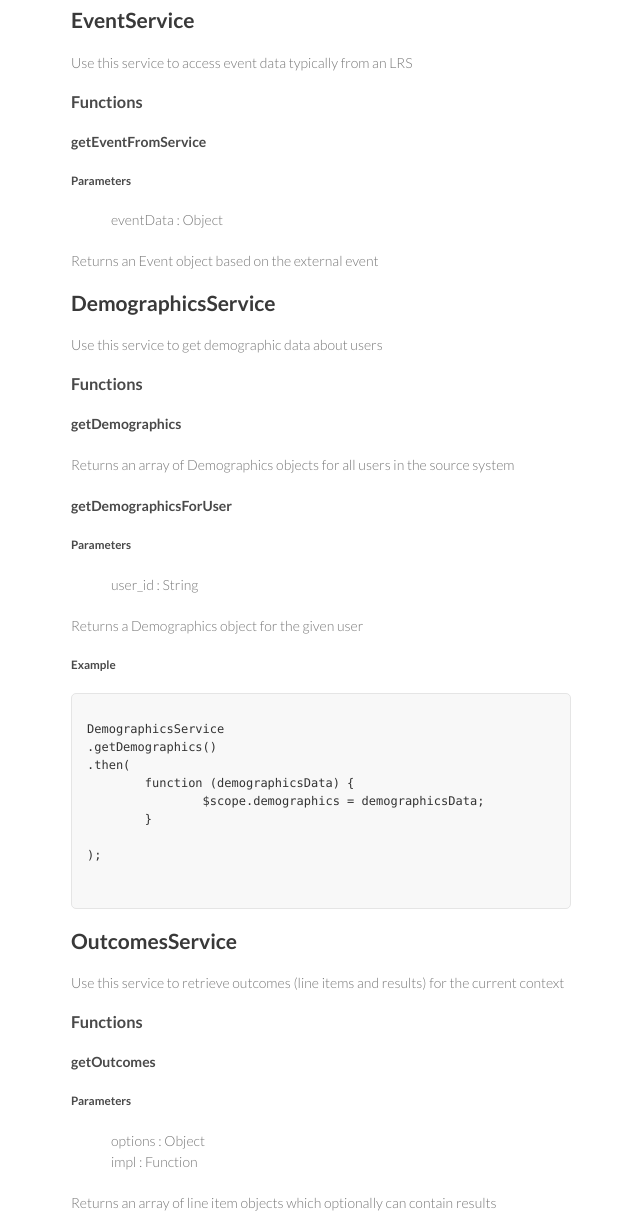
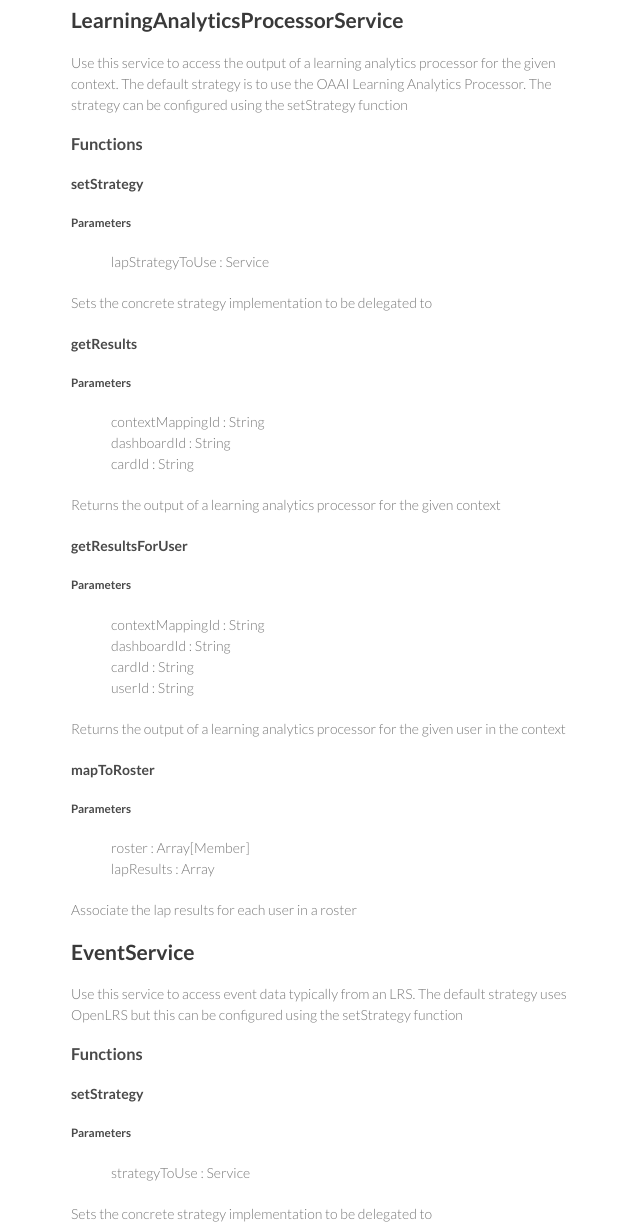
Before and after one commit to Apereo-Learning-Analytics-Initiative/OpenDashboard-legacy, a plain HTML site: page index.html in a window 1280 px wide. Shown: the part 2940-4167 px from the top of the page, without its empty margins (499-1139 px from the left). Drawn offline with Linux system fonts and the light colour scheme.

Commit message:
service documentation

```diff
--- a/index.html
+++ b/index.html
@@ -164,15 +164,72 @@ angular
        	<p>Returns the current User object</p>
         <h4>getInbound_LTI_Launch</h4>
        	<p>Returns an object containing the inbound LTI launch parameters</p>
+        <h2>LearningAnalyticsProcessorService</h2>
+        <p>Use this service to access the output of a learning analytics processor for the given context.
+        	The default strategy is to use the OAAI Learning Analytics Processor. The strategy can be configured using the setStrategy function</p>
+        <h3>Functions</h3>
+        <h4>setStrategy</h4>
+        <h5>Parameters</h5>
+        <ul style="list-style-type:none">
+            <li>lapStrategyToUse : Service</li>
+        </ul>
+        <p>Sets the concrete strategy implementation to be delegated to</p>
+        <h4>getResults</h4>
+        <h5>Parameters</h5>
+        <ul style="list-style-type:none">
+            <li>contextMappingId : String</li>
+            <li>dashboardId : String</li>
+            <li>cardId : String</li>
+        </ul>
+        <p>Returns the output of a learning analytics processor for the given context</p>
+        <h4>getResultsForUser</h4>
+        <h5>Parameters</h5>
+        <ul style="list-style-type:none">
+            <li>contextMappingId : String</li>
+            <li>dashboardId : String</li>
+            <li>cardId : String</li>
+            <li>userId : String</li>
+        </ul>
+        <p>Returns the output of a learning analytics processor for the given user in the context</p>
+        <h4>mapToRoster</h4>
+        <h5>Parameters</h5>
+        <ul style="list-style-type:none">
+            <li>roster : Array[Member]</li>
+            <li>lapResults : Array</li>
+        </ul>
+        <p>Associate the lap results for each user in a roster</p>
         <h2>EventService</h2>
-        <p>Use this service to access event data typically from an LRS</p>
+        <p>Use this service to access event data typically from an LRS. The default strategy uses OpenLRS but this can be configured using the setStrategy function</p>
         <h3>Functions</h3>
+        <h4>setStrategy</h4>
+        <h5>Parameters</h5>
+        <ul style="list-style-type:none">
+            <li>strategyToUse : Service</li>
+        </ul>
+        <p>Sets the concrete strategy implementation to be delegated to</p>
         <h4>getEventFromService</h4>
         <h5>Parameters</h5>
         <ul style="list-style-type:none">
             <li>eventData : Object</li>
         </ul>
         <p>Returns an Event object based on the external event</p>
+        <h4>getEvents</h4>
+        <h5>Parameters</h5>
+        <ul style="list-style-type:none">
+            <li>contextMappingId : String</li>
+            <li>dashboardId : String</li>
+            <li>cardId : String</li>
+        </ul>
+        <p>Returns the events as normalized Event objects for the given context</p>
+        <h4>getEventsForUser</h4>
+        <h5>Parameters</h5>
+        <ul style="list-style-type:none">
+            <li>contextMappingId : String</li>
+            <li>dashboardId : String</li>
+            <li>cardId : String</li>
+            <li>userId : String</li>
+        </ul>
+        <p>Returns the events as normalized Event objects for the given user in the context</p>
         <h2>DemographicsService</h2>
         <p>Use this service to get demographic data about users</p>
         <h3>Functions</h3>
```
